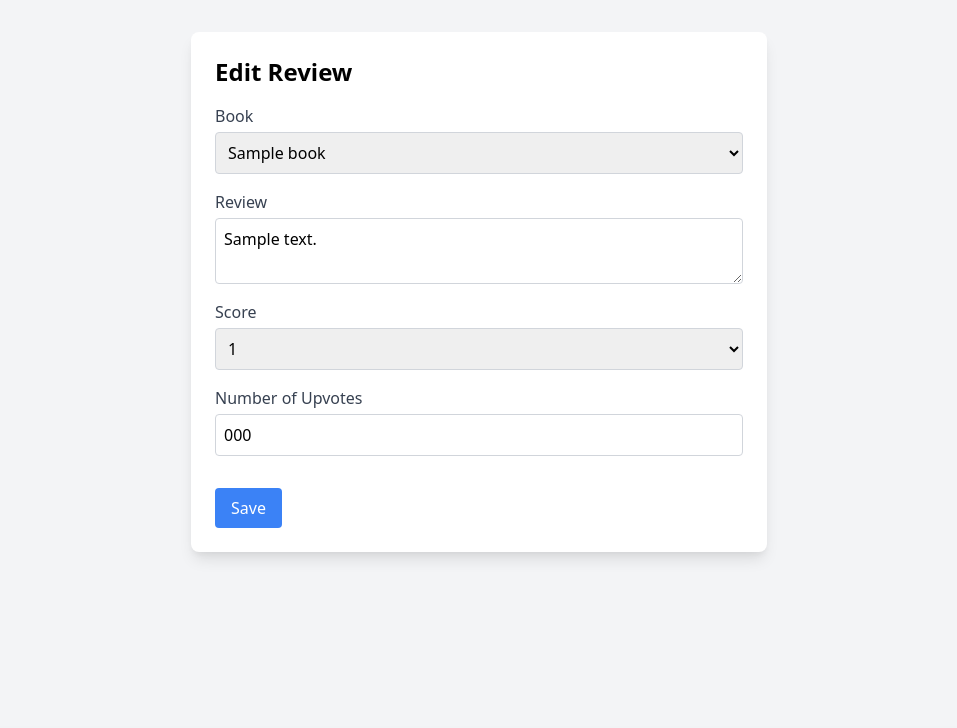
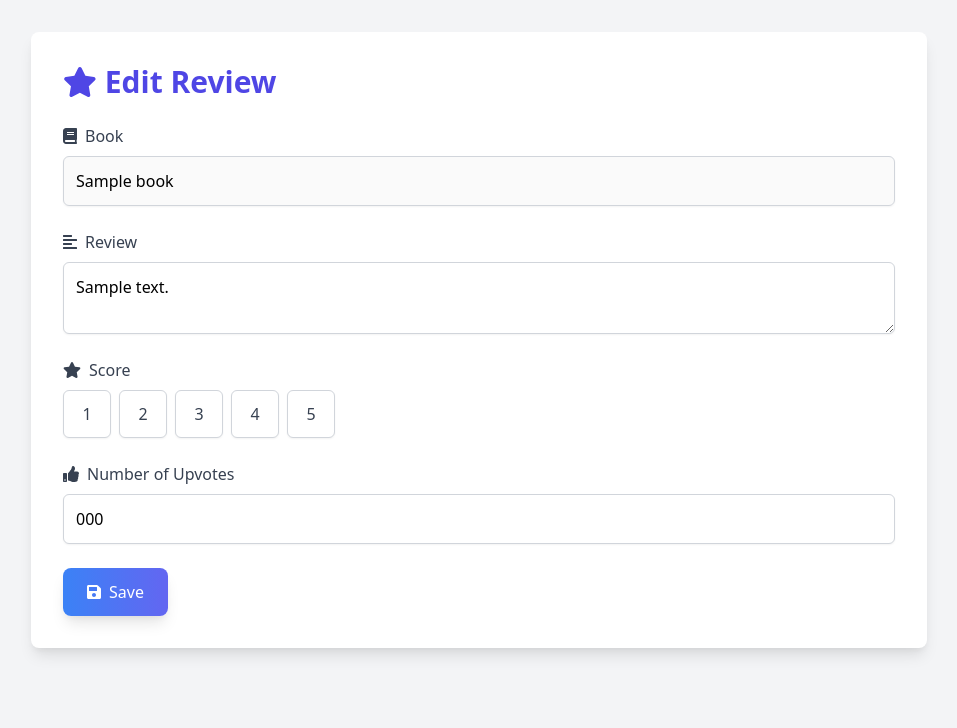
Before and after one commit to Rodrigo-Vildosola/A1_SOFTWARE_ARCHITECTURE, a Django app: template reviews/templates/reviews/review_form.html in a window 1280 px wide. Shown: the part 74-802 px from the top of the page, without its empty margins (161-1118 px from the left). Before the commit the page ends 633 px from the top, so only its background shows below. Run offline with Django 4.2, Linux system fonts and the light colour scheme; the template is opened without the code that fills it: most values are stand-ins (such as "Sample title", 1, 10 or a date in 2020).

Commit message:
Enhanced the Review details page

```diff
--- a/reviews/templates/books/book_detail.html
+++ b/reviews/templates/books/book_detail.html
@@ -49,9 +49,9 @@
                                     <div class="w-10 h-10 bg-indigo-600 rounded-full flex items-center justify-center text-white absolute" style="left: 2px;">
                                         <i class="fas fa-calendar-alt"></i>
                                     </div>
-                                    <div class="ml-6 p-4 bg-gray-100 rounded-lg shadow-lg border border-gray-200">
-                                        <p class="text-gray-700 mb-2"><i class="fas fa-calendar-alt text-indigo-600 mr-2"></i><strong>Year:</strong> {{ sale.year }}</p>
-                                        <p class="text-gray-700"><i class="fas fa-dollar-sign text-green-500 mr-2"></i><strong>Sales:</strong> {{ sale.sales }}</p>
+                                    <div class="ml-4">
+                                      <p class="text-gray-700 mb-2"><i class="fas fa-calendar-alt text-indigo-600 mr-2"></i><strong>Year:</strong> {{ sale.year }}</p>
+                                      <p class="text-gray-700"><i class="fas fa-dollar-sign text-green-500 mr-2"></i><strong>Sales:</strong> {{ sale.sales }}</p>
                                     </div>
                                 </li>
                             {% endfor %}
--- a/reviews/templates/reviews/review_form.html
+++ b/reviews/templates/reviews/review_form.html
@@ -4,35 +4,94 @@
 {% block title %}{% if review %}Edit Review{% else %}Add Review{% endif %}{% endblock %}
 
 {% block content %}
-<div class="max-w-xl mx-auto mt-6 bg-white p-6 rounded-lg shadow-lg">
-    <h1 class="text-2xl font-bold mb-4">{% if review %}Edit Review{% else %}Add Review{% endif %}</h1>
-    <form method="post">
+<div class="max-w-4xl mx-auto mt-6 bg-white p-8 rounded-lg shadow-lg">
+    <h1 class="text-3xl font-bold mb-6 text-indigo-600 flex items-center">
+        <i class="fas fa-star mr-2"></i>
+        {% if review %}Edit Review{% else %}Add Review{% endif %}
+    </h1>
+    <form method="post" class="space-y-6">
         {% csrf_token %}
-        <div class="mb-4">
-            <label for="book_id" class="block text-gray-700">Book</label>
-            <select id="book_id" name="book_id" class="mt-1 block w-full border border-gray-300 p-2 rounded">
+        {% if not book %}
+        <div class="space-y-2">
+            <label for="book_id" class="block text-gray-700 flex items-center">
+                <i class="fas fa-book mr-2"></i>Book
+            </label>
+            <select id="book_id" name="book_id" class="mt-1 p-3 block w-full border border-gray-300 rounded-md shadow-sm focus:ring-indigo-500 focus:border-indigo-500">
                 {% for book in books %}
                     <option value="{{ book|get_id }}" {% if review and review.book_id == book|get_id %}selected{% endif %}>{{ book.name }}</option>
                 {% endfor %}
             </select>
         </div>
-        <div class="mb-4">
-            <label for="review" class="block text-gray-700">Review</label>
-            <textarea id="review" name="review" class="mt-1 block w-full border border-gray-300 p-2 rounded">{% if review %}{{ review.review }}{% endif %}</textarea>
+        {% else %}
+        <input type="hidden" name="book_id" value="{{ book|get_id }}">
+        <div class="space-y-2">
+            <label for="book_name" class="block text-gray-700 flex items-center">
+                <i class="fas fa-book mr-2"></i>Book
+            </label>
+            <input type="text" id="book_name" name="book_name" value="{{ book.name }}" class="mt-1 p-3 block w-full border border-gray-300 rounded-md shadow-sm focus:ring-indigo-500 focus:border-indigo-500" disabled>
         </div>
-        <div class="mb-4">
-            <label for="score" class="block text-gray-700">Score</label>
-            <select id="score" name="score" class="mt-1 block w-full border border-gray-300 p-2 rounded">
+        {% endif %}
+        <div class="space-y-2">
+            <label for="review" class="block text-gray-700 flex items-center">
+                <i class="fas fa-align-left mr-2"></i>Review
+            </label>
+            <textarea id="review" name="review" class="mt-1 p-3 block w-full border border-gray-300 rounded-md shadow-sm focus:ring-indigo-500 focus:border-indigo-500 auto-resize">{% if review %}{{ review.review }}{% endif %}</textarea>
+        </div>
+        <div class="space-y-2">
+            <label for="score" class="block text-gray-700 flex items-center">
+                <i class="fas fa-star mr-2"></i>Score
+            </label>
+            <div id="score-buttons" class="flex space-x-2">
                 {% for i in 1|to:5 %}
-                    <option value="{{ i }}" {% if review and review.score == i %}selected{% endif %}>{{ i }}</option>
+                    <button type="button" data-value="{{ i }}" class="score-button p-3 w-12 h-12 flex items-center justify-center border border-gray-300 rounded-md shadow-sm focus:ring-indigo-500 focus:border-indigo-500 {% if review and review.score == i %}bg-indigo-500 text-white{% else %}bg-white text-gray-700{% endif %}">
+                        {{ i }}
+                    </button>
                 {% endfor %}
-            </select>
+            </div>
+            <input type="hidden" id="score" name="score" value="{% if review %}{{ review.score }}{% endif %}">
         </div>
-        <div class="mb-4">
-            <label for="number_of_upvotes" class="block text-gray-700">Number of Upvotes</label>
-            <input type="number" id="number_of_upvotes" name="number_of_upvotes" value="{% if review %}{{ review.number_of_upvotes }}{% endif %}" class="mt-1 block w-full border border-gray-300 p-2 rounded">
+        <div class="space-y-2">
+            <label for="number_of_upvotes" class="block text-gray-700 flex items-center">
+                <i class="fas fa-thumbs-up mr-2"></i>Number of Upvotes
+            </label>
+            <input type="number" id="number_of_upvotes" name="number_of_upvotes" value="{% if review %}{{ review.number_of_upvotes }}{% endif %}" class="mt-1 p-3 block w-full border border-gray-300 rounded-md shadow-sm focus:ring-indigo-500 focus:border-indigo-500">
         </div>
-        <button type="submit" class="mt-4 bg-blue-500 text-white px-4 py-2 rounded hover:bg-blue-600 transition duration-300">Save</button>
+        <button type="submit" class="mt-4 bg-gradient-to-r from-blue-500 to-indigo-500 text-white px-6 py-3 rounded-lg shadow-lg hover:from-blue-600 hover:to-indigo-600 transition duration-300 flex items-center">
+            <i class="fas fa-save mr-2"></i> Save
+        </button>
     </form>
 </div>
+
+<!-- Include any necessary JS for form enhancements -->
+<script>
+    // Auto resize textarea
+    document.addEventListener('input', function (event) {
+        if (event.target.classList.contains('auto-resize')) {
+            event.target.style.height = 'auto';
+            event.target.style.height = (event.target.scrollHeight) + 'px';
+        }
+    }, false);
+
+    // Trigger auto resize on page load
+    document.addEventListener('DOMContentLoaded', function () {
+        const textareas = document.querySelectorAll('.auto-resize');
+        textareas.forEach(textarea => {
+            textarea.style.height = 'auto';
+            textarea.style.height = (textarea.scrollHeight) + 'px';
+        });
+    });
+
+    // Handle score button selection
+    document.querySelectorAll('.score-button').forEach(button => {
+        button.addEventListener('click', function() {
+            document.getElementById('score').value = this.dataset.value;
+            document.querySelectorAll('.score-button').forEach(btn => {
+                btn.classList.remove('bg-indigo-500', 'text-white');
+                btn.classList.add('bg-white', 'text-gray-700');
+            });
+            this.classList.add('bg-indigo-500', 'text-white');
+            this.classList.remove('bg-white', 'text-gray-700');
+        });
+    });
+</script>
 {% endblock %}
```
Also changed, not shown: reviews/templates/reviews/review_detail.html (+29 -9 lines), reviews/templates/reviews/review_list.html (+12 -9 lines), reviews/views/reviews.py (+10 -11 lines).
